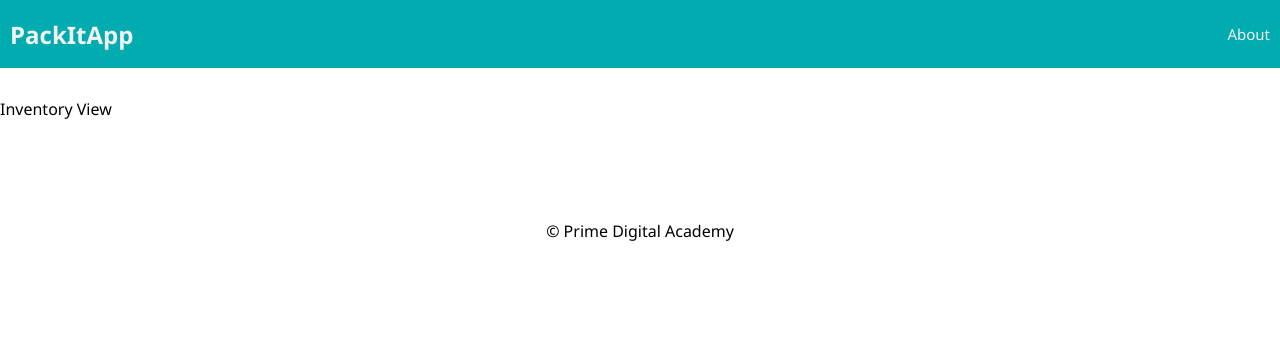
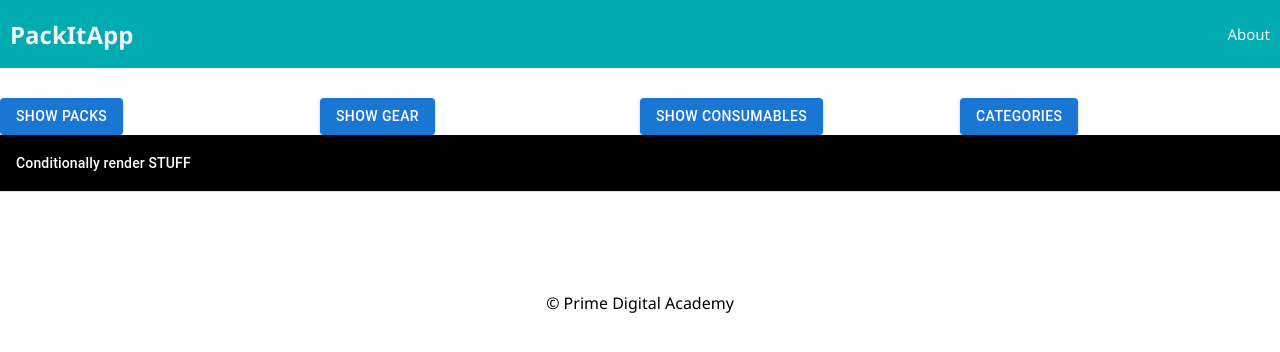
Before and after one commit to AllenJoeG/Pack-It-App, a React (Create React App) app: page /#/inventory in a window 1280 px wide. Shown: the top 352 px of the page. Built offline with nearby package versions, Linux system fonts and the light colour scheme; no server answers.

Commit message:
basic MUI components for Inventory View added

```diff
--- a/src/components/Inventory/Inventory.jsx
+++ b/src/components/Inventory/Inventory.jsx
@@ -1,10 +1,66 @@
 import react from 'react';
 import {useSelector, useDispatch} from 'react-redux';
 
+//MUI stuff
+import { styled } from '@mui/material/styles';
+import {Box, Container, Grid, Table, TableBody, TableCell, tableCellClasses, TableContainer, TableHead, TableRow, Paper, Button} from '@mui/material';
+
+const StyledTableCell = styled(TableCell)(({ theme }) => ({
+  [`&.${tableCellClasses.head}`]: {
+    backgroundColor: theme.palette.common.black,
+    color: theme.palette.common.white,
+  },
+  [`&.${tableCellClasses.body}`]: {
+    fontSize: 14,
+  },
+}));
+
+const StyledTableRow = styled(TableRow)(({ theme }) => ({
+  '&:nth-of-type(odd)': {
+    backgroundColor: theme.palette.action.hover,
+  },
+  // hide last border
+  '&:last-child td, &:last-child th': {
+    border: 0,
+  },
+}));
+
 export default function Inventory() {
+  const inventory = useSelector((store) => store.inventoryReducer);
+  const categories = useSelector((store) => store.categoriesReducer);
 
   return(
-    <p>Inventory View</p>
+    <Box>
+      <Grid container>
+        <Grid item xs={6} sm={3}>
+          <Button variant="contained">Show Packs</Button>
+        </Grid>
+        <Grid item xs={3} sm={3}>
+          <Button variant="contained">Show Gear</Button>
+        </Grid>
+        <Grid item xs={3} sm={3}>
+          <Button variant="contained">Show Consumables</Button>
+        </Grid>
+        <Grid item xs={3} sm={3}>
+          <Button variant="contained">Categories</Button>
+        </Grid>
+      </Grid>
+
+      <TableContainer>
+        <Table>
+          <TableHead>
+            <TableRow>
+              <StyledTableCell>Conditionally render STUFF</StyledTableCell>
+            </TableRow>
+          </TableHead>
+
+          <TableBody>
+            {/* conditionally map here */}
+          </TableBody>
+
+        </Table>
+      </TableContainer>
+    </Box>
 
   )
 };
```
Also changed, not shown: 1 other file (tests, documents, lock files or other folders).
